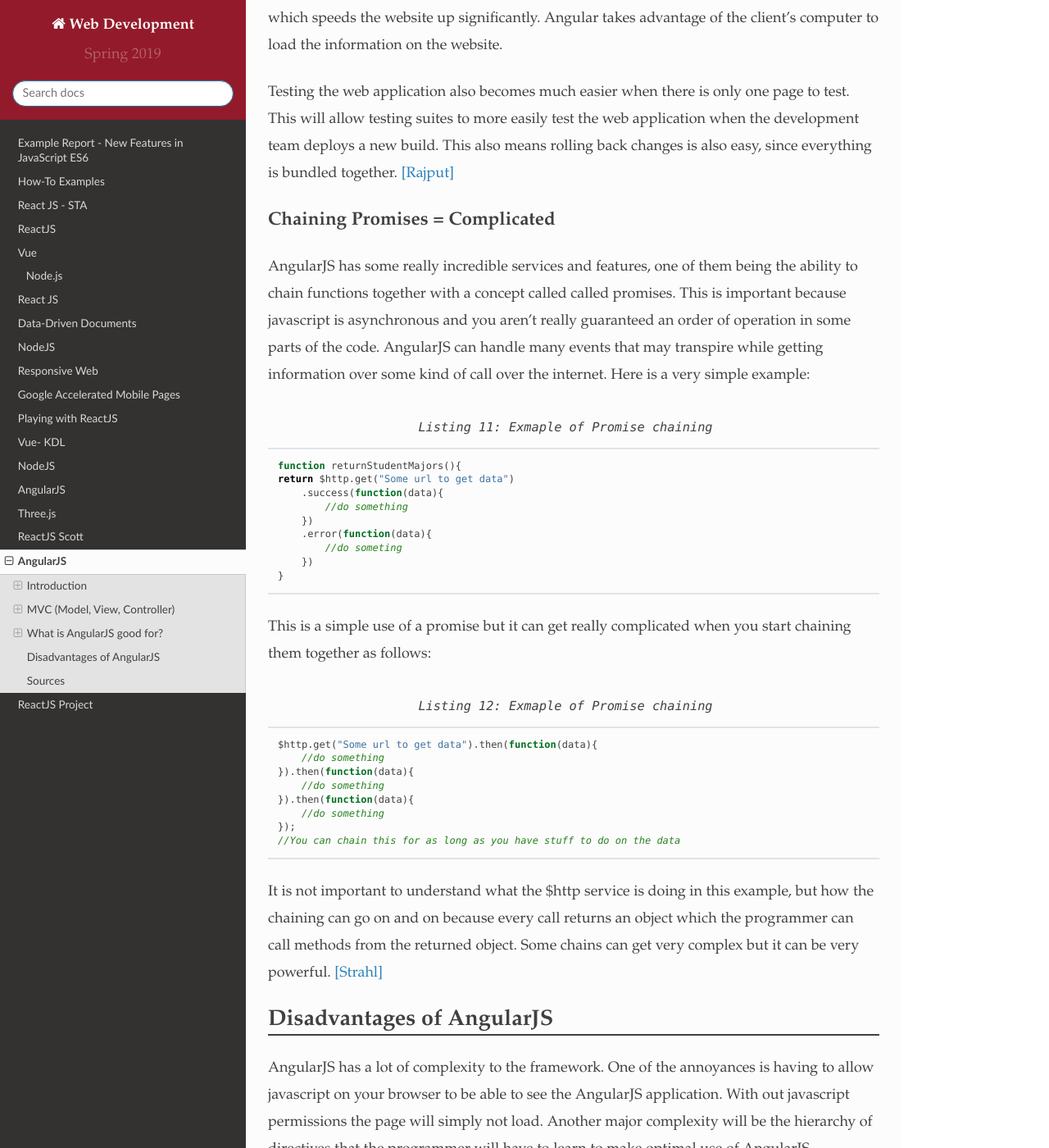
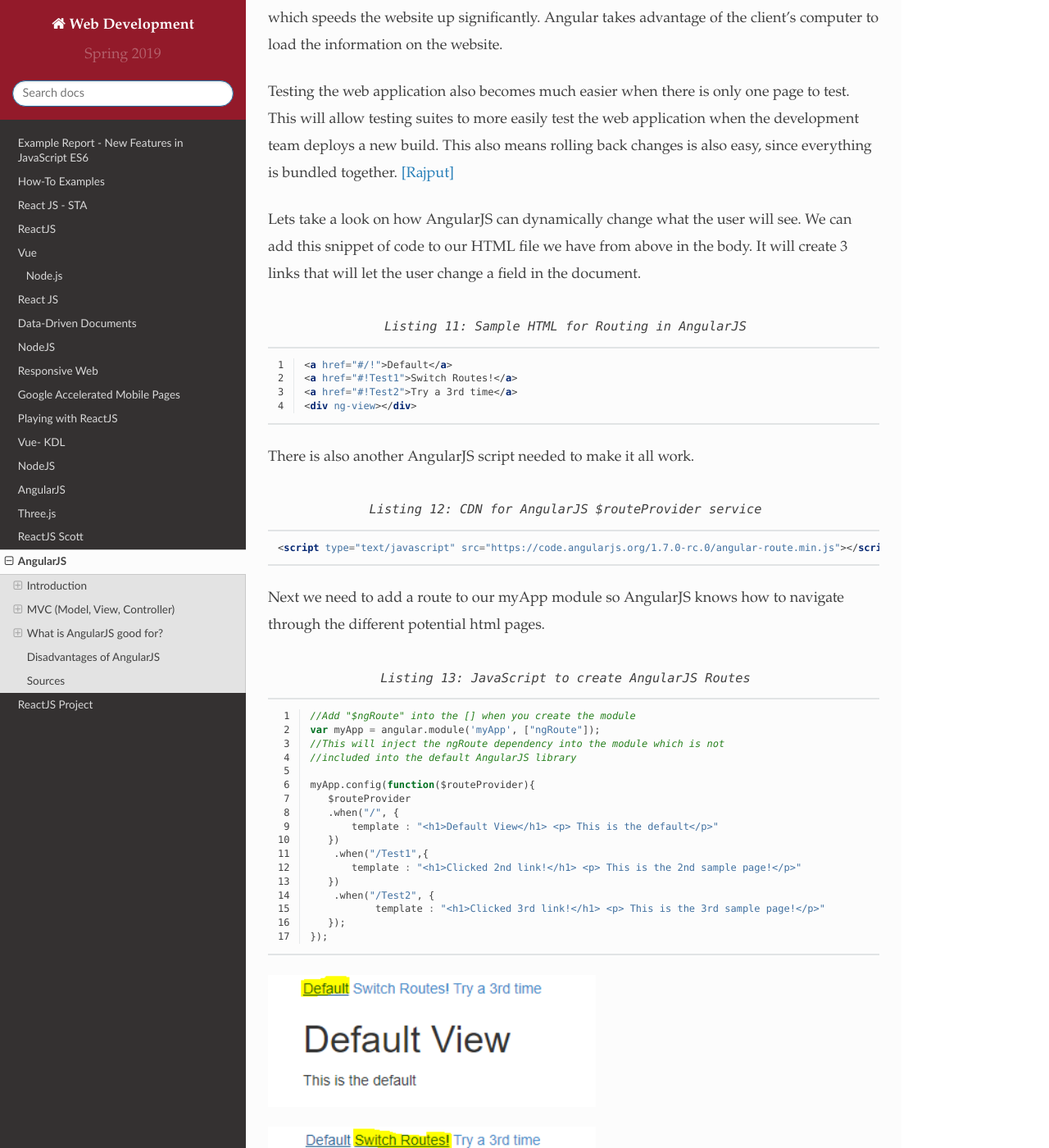
Before and after one commit to pvcraven/2019_spring_web_dev, a Sphinx documentation site: the page built from source/final/smith/index.rst, in a window 1280 px wide and 1400 px high, scrolled down 6986 px. Shown: the whole window at 82% size. Built offline with Sphinx 7.4.7 and the Read the Docs theme 2.0.0, drawn with Linux system fonts in a browser that asks for light colours; some of the changed text lies outside the part shown.

Commit message:
Continued adding to SPA section

```diff
--- a/source/final/smith/index.rst
+++ b/source/final/smith/index.rst
@@ -146,6 +146,7 @@ has to be the same name in the javascript.
 
 .. code-block:: javascript
     :caption: Javascript of declaring a AngularJS Module
+    :linenos:
 
     // This is Model
     // The [] in the parameters is a array of dependencies for Angular to work
@@ -191,6 +192,7 @@ easy! consider the following:
 
 .. code-block:: html
     :caption: Sample HTML for data-binding
+    :linenos:
 
     <!DOCTYPE html>
     <html lang="en-us" ng-app="myApp">
@@ -231,6 +233,7 @@ manipulating the DOM. This code will connect the two together:
 
 .. code-block:: javascript
     :caption: Connecting to the DOM with AngularJS
+    :linenos:
 
     myApp.controller('mainController', ['$scope','$timeout',function($scope,$timeout)
         $scope.name='';
@@ -271,6 +274,72 @@ to test. This will allow testing suites to more easily test the web application
 when the development team deploys a new build. This also means rolling back
 changes is also easy, since everything is bundled together.  [Rajput]_
 
+Lets take a look on how AngularJS can dynamically change what the user will see.
+We can add this snippet of code to our HTML file we have from above in the body.
+It will create 3 links that will let the user change a field in the document.
+
+.. code-block:: HTML
+    :caption: Sample HTML for Routing in AngularJS
+    :linenos:
+
+    <a href="#/!">Default</a>
+    <a href="#!Test1">Switch Routes!</a>
+    <a href="#!Test2">Try a 3rd time</a>
+    <div ng-view></div>
+
+There is also another AngularJS script needed to make it all work.
+
+.. code-block:: HTML
+    :caption: CDN for AngularJS $routeProvider service
+
+    <script type="text/javascript" src="https://code.angularjs.org/1.7.0-rc.0/angular-route.min.js"></script>
+
+
+Next we need to add a route to our myApp module so AngularJS knows how to navigate
+through the different potential html pages.
+
+.. code-block:: JavaScript
+    :caption: JavaScript to create AngularJS Routes
+    :linenos:
+
+    //Add "$ngRoute" into the [] when you create the module
+    var myApp = angular.module('myApp', ["ngRoute"]);
+    //This will inject the ngRoute dependency into the module which is not
+    //included into the default AngularJS library
+
+    myApp.config(function($routeProvider){
+       $routeProvider
+       .when("/", {
+           template : "<h1>Default View</h1> <p> This is the default</p>"
+       })
+        .when("/Test1",{
+           template : "<h1>Clicked 2nd link!</h1> <p> This is the 2nd sample page!</p>"
+       })
+        .when("/Test2", {
+               template : "<h1>Clicked 3rd link!</h1> <p> This is the 3rd sample page!</p>"
+       });
+    });
+
+.. image:: pictures/Routing1.PNG
+    :width: 400
+    :alt: Picture of the HTML no linked clicked
+
+.. image:: pictures/Routing2.PNG
+    :width: 400
+    :alt: Picture of the HTML after 2nd linked clicked
+
+.. image:: pictures/Routing3.PNG
+    :width: 400
+    :alt: Picture of the HTML after 3rd link clicked
+
+
+Earlier when we declared our myApp module the empty array in the parameter list
+was empty. This is how Angular will inject dependencies into the module (see
+line 2). These dependencies are usually more services that do not come with
+AngularJS by default. In this case when working with the routing services we have
+to get that delivered through a CDN additionally and then inject it into our
+application before we can use it. [W3Schools]_
+
 Chaining Promises = Complicated
 ~~~~~~~~~~~~~~~~~~~~~~~~~~~~~~~
 
@@ -283,6 +352,7 @@ over the internet. Here is a very simple example:
 
 .. code-block:: javascript
     :caption: Exmaple of Promise chaining
+    :linenos:
 
     function returnStudentMajors(){
     return $http.get("Some url to get data")
@@ -299,6 +369,7 @@ chaining them together as follows:
 
 .. code-block:: javascript
     :caption: Exmaple of Promise chaining
+
 
     $http.get("Some url to get data").then(function(data){
         //do something
@@ -339,6 +410,8 @@ Sources
 
 .. [Tutorialspoint] Tutorialspoint.com "`AngularJS - Overview <https://www.tutorialspoint.com/angularjs/angularjs_overview.htm>`_ "Web 4/2/2019, Tutorialspoint.com "`MVC Framework - Introduction <https://www.tutorialspoint.com/mvc_framework/mvc_framework_introduction.htm>`_ "Web 4/4/2019
 
+.. [W3Schools] W3schools.com `"AngularJS Routing <https://www.w3schools.com/angular/angular_routing.asp>`_" Web 4/16/2019
+
 .. [Austin] Andrew Austin “`An Overview of AngularJS for Managers. <https://andrewaustin.com/an-overview-of-angularjs-for-managers/>`_” Andrew Austin, 14 Aug. 2014
 
 .. [Strahl] Strahl, Rick. “`AngularJs and Promises with the $Http Service. <https://ieeexplore.ieee.org/document/7550838/>`_ ” Rick Strahl's Web Log, Rick Strahl, Web 4/10/2019
```
Also changed, not shown: source/final/smith/pictures/Routing1.PNG (added), source/final/smith/pictures/Routing2.PNG (added), source/final/smith/pictures/Routing3.PNG (added).
